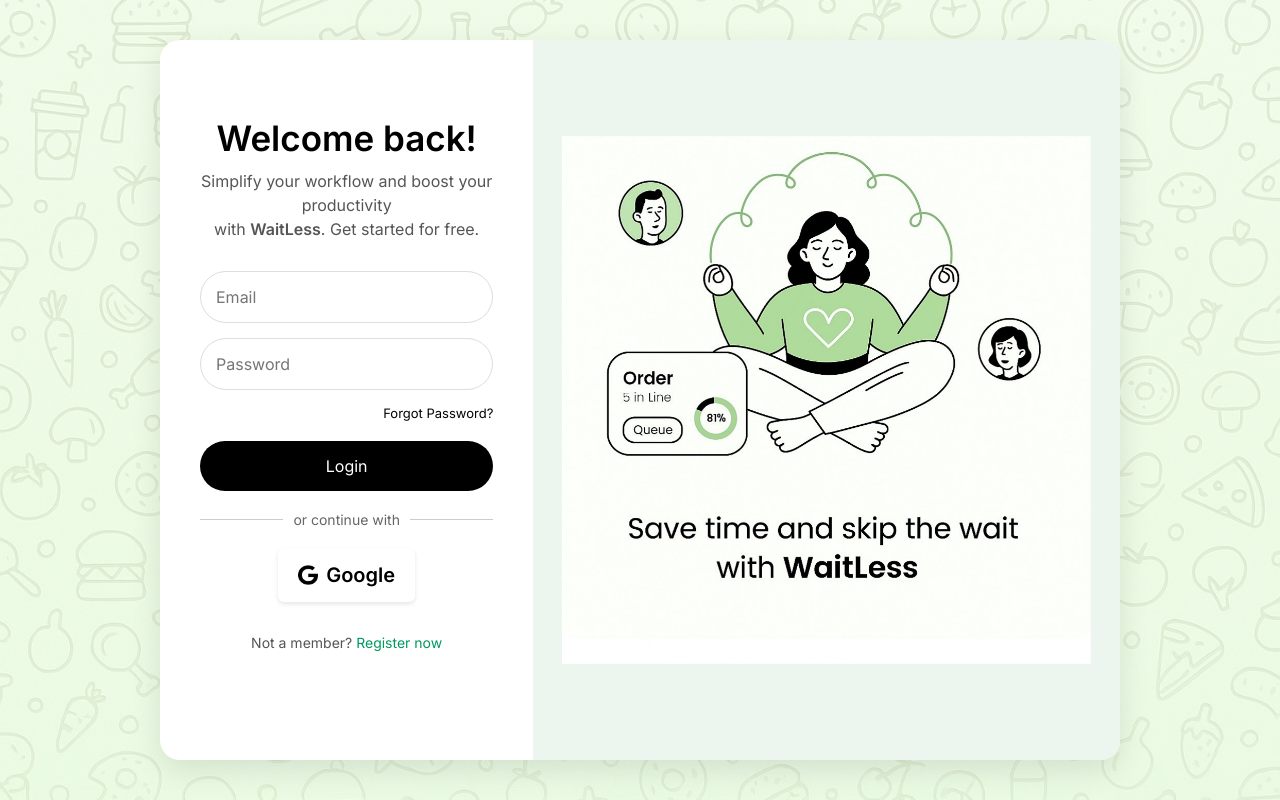
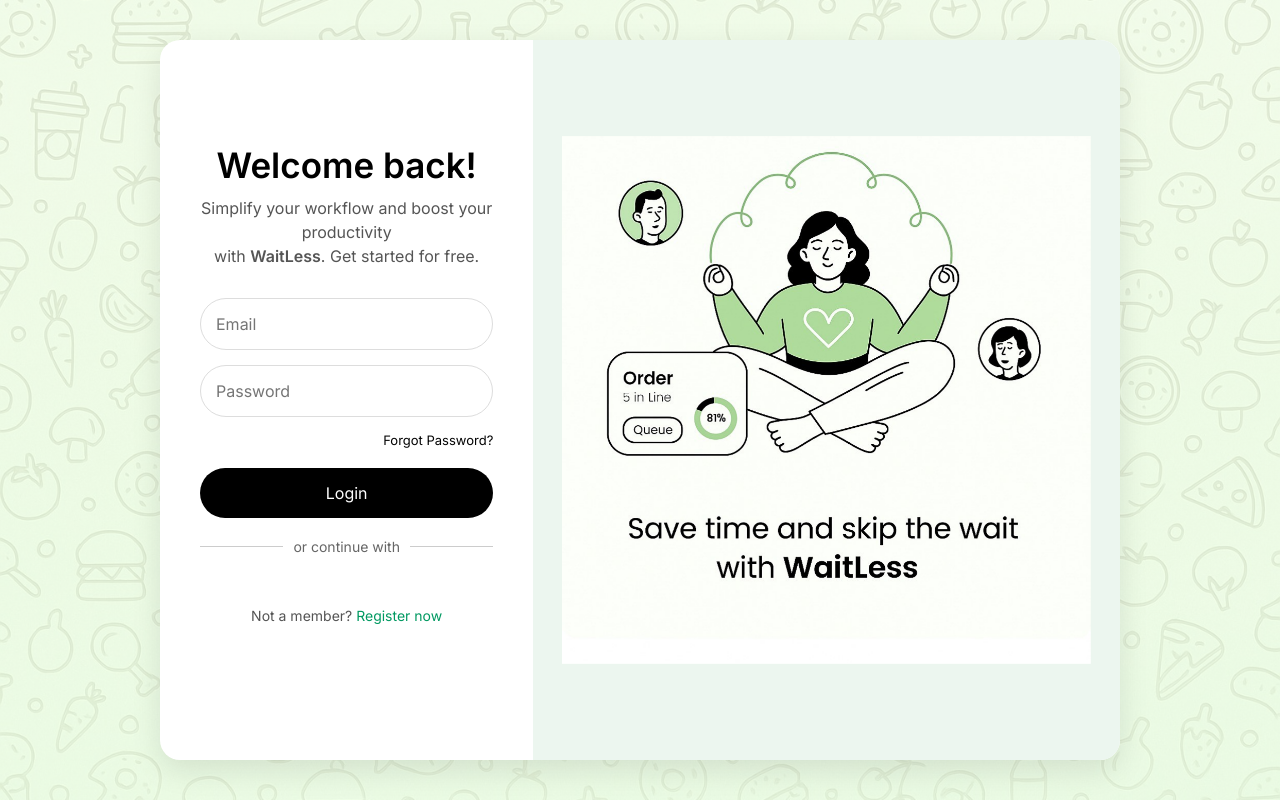
Before and after one commit to Tushaarkolipakula/Waitless, a Flask app: page /login in a window 1280 px wide. Run offline with Flask 3, Linux system fonts and the light colour scheme; parts of the project's set-up code (start-up, migrations or seed data) failed here and were passed over.

Commit message:
Update login.html

```diff
--- a/templates/login.html
+++ b/templates/login.html
@@ -33,13 +33,6 @@
         <hr class="line" />
       </div>
 
-      <div class="social-login">
-        <a href="/login-google" class="google-btn">
-          <img src="static/images/google.png" alt="Google logo" class="google-logo"/>
-          Google
-        </a>
-      </div>
-
       <p class="register">
         Not a member? <a href="{{ url_for('register') }}">Register now</a>
       </p>
```
